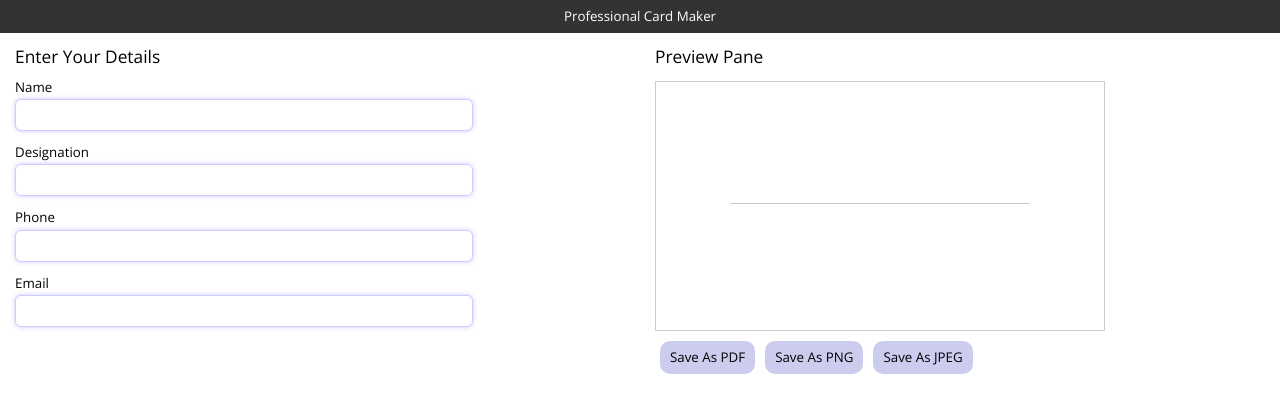
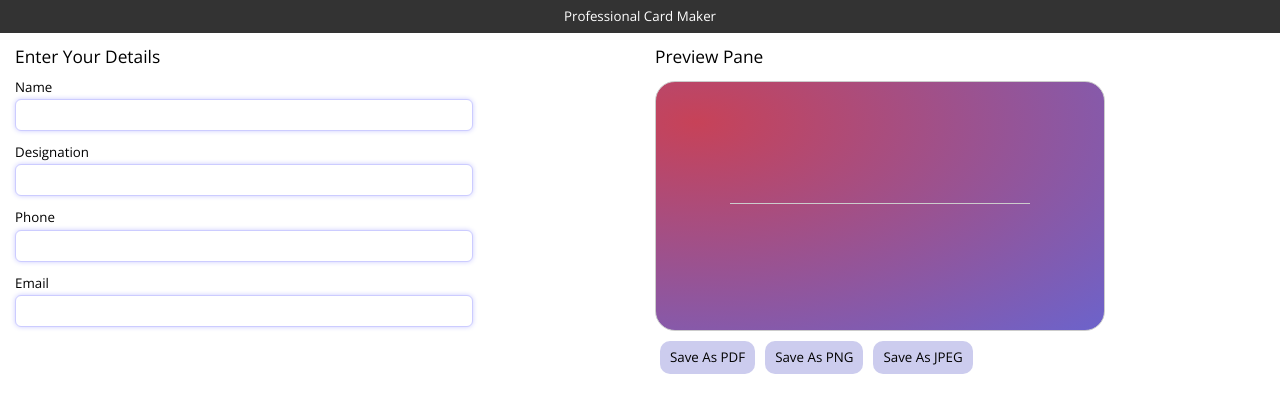
Before and after one commit to sknagar08/BusinessCardMaker, a React (Vite) app: page / in a window 1280 px wide. Shown: the top 412 px of the page. Built offline with nearby package versions, Linux system fonts and the light colour scheme.

Commit message:
changed background of Business card component

```diff
--- a/src/components/BusinessCard/BusinessCard.scss
+++ b/src/components/BusinessCard/BusinessCard.scss
@@ -3,7 +3,13 @@
   width: 450px;
   height: 250px;
   border: 1px solid #ccc;
-  background-color: #fff;
+  border-radius: 20px;
+  background-image: radial-gradient(
+    farthest-corner at 40px 40px,
+    #c74258 0%,
+    #6c63cb 100%
+  );
+  color: #fff;
   display: flex;
   flex-direction: column;
   justify-content: center;
```
